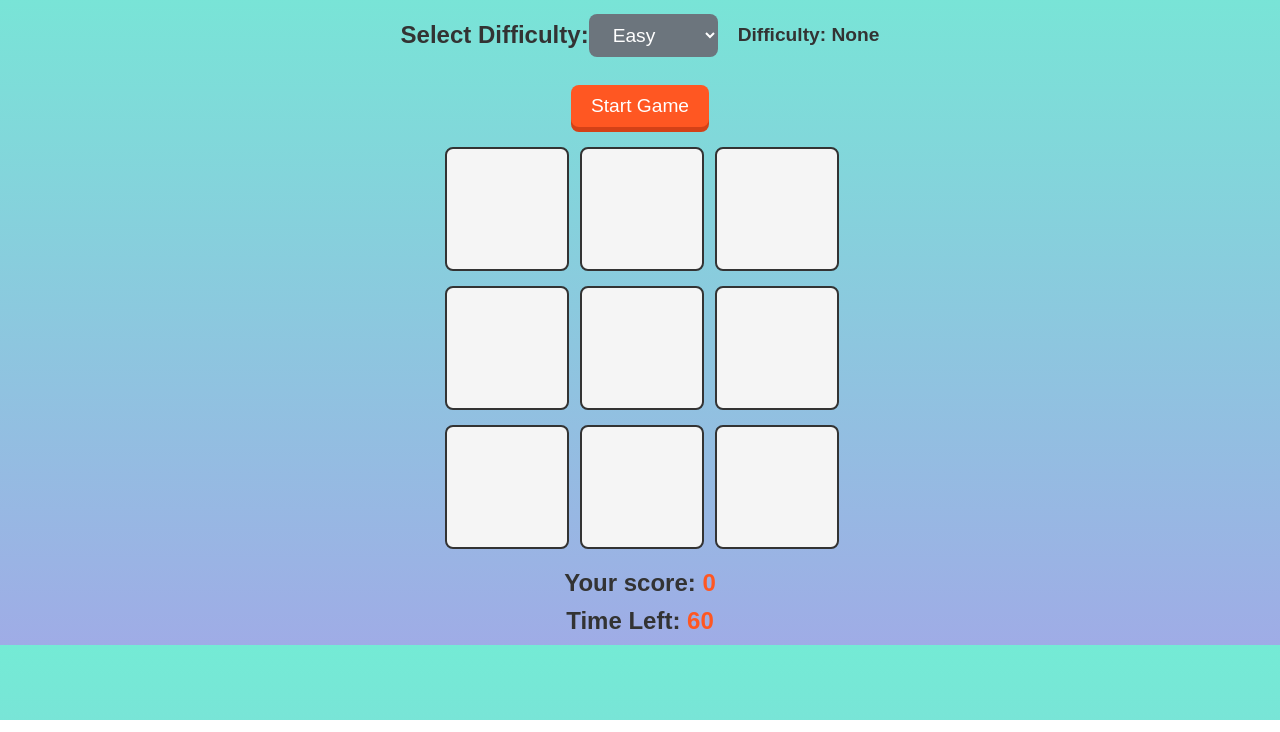
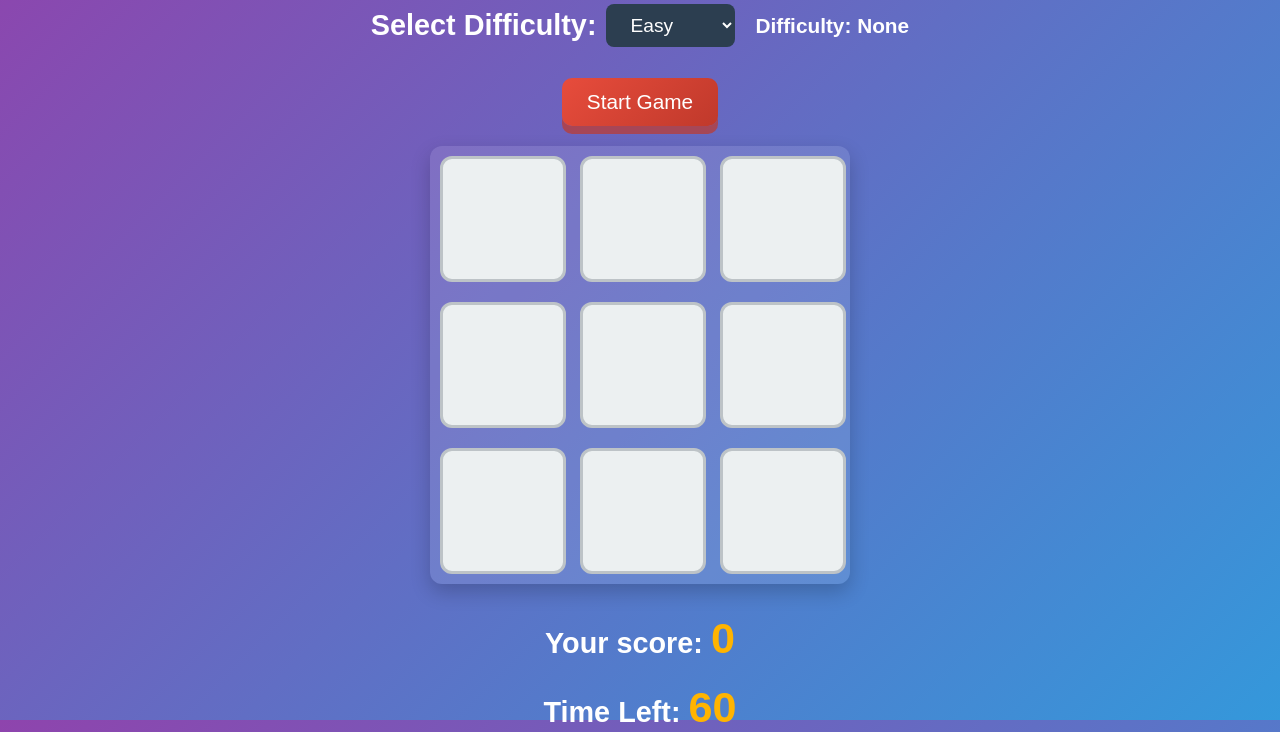
Before and after one commit to ayushsingh257/Whack-a-Mole, a plain HTML site: page index.html in a window 1280 px wide. Shown: the part 80-812 px from the top of the page. Drawn offline with Linux system fonts and the light colour scheme.

Commit message:
code_done

```diff
--- a/script.js
+++ b/script.js
@@ -37,6 +37,14 @@ squares.forEach(square => {
       result++;
       scoreDisplay.textContent = result;
       hitPosition = null;
+    } else {
+      // End the game if a wrong square is clicked
+      clearInterval(timerId);
+      clearInterval(countDownTimerId);
+      alert(`GAME OVER! You clicked the wrong box. Your final score is ${result}`);
+      startButton.textContent = 'Restart Game';
+      startButton.style.display = 'inline-block'; // Show the button
+      difficultyDisplay.style.display = 'none'; // Hide difficulty display
     }
   });
 });
--- a/styles.css
+++ b/styles.css
@@ -3,19 +3,26 @@ body {
     font-family: 'Arial', sans-serif;
     margin: 0;
     padding: 0;
-    background: linear-gradient(to bottom, #74ebd5, #9face6);
-    color: #333;
+    background: linear-gradient(135deg, #8e44ad, #3498db);
+    color: #ffffff;
     text-align: center;
+    height: 100vh;
+    display: flex;
+    flex-direction: column;
+    justify-content: center;
+    align-items: center;
 }
 
+/* Title */
 h1 {
     margin: 20px 0;
-    font-size: 2.5em;
-    color: #222;
+    font-size: 3em;
+    color: #ffffff;
+    text-shadow: 2px 2px 4px rgba(0, 0, 0, 0.5);
 }
 
 h2 {
-    font-size: 1.5em;
+    font-size: 1.8em;
     margin: 10px 0;
 }
 
@@ -27,24 +34,24 @@ h2 {
 
 /* Button Styles */
 #start-button {
-    padding: 10px 20px;
-    font-size: 1.2em;
-    background-color: #ff5722;
+    padding: 12px 25px;
+    font-size: 1.3em;
+    background: linear-gradient(135deg, #e74c3c, #c0392b);
     color: white;
     border: none;
-    border-radius: 8px;
+    border-radius: 10px;
     cursor: pointer;
-    box-shadow: 0 5px #d44117;
-    transition: transform 0.2s;
+    box-shadow: 0 8px rgba(192, 57, 43, 0.7);
+    transition: transform 0.2s, background 0.3s;
 }
 
 #start-button:active {
-    transform: translateY(3px);
-    box-shadow: 0 2px #d44117;
+    transform: translateY(5px);
+    box-shadow: 0 4px rgba(192, 57, 43, 0.7);
 }
 
 #start-button:hover {
-    background-color: #e64a19;
+    background: linear-gradient(135deg, #ff6b6b, #e74c3c);
 }
 
 /* Difficulty Dropdown Styles */
@@ -53,12 +60,13 @@ h2 {
     justify-content: center;
     align-items: center;
     margin-bottom: 20px;
+    gap: 10px;
 }
 
 #difficulty-select {
     padding: 10px 20px;
     font-size: 1.2em;
-    background-color: #6c757d;
+    background-color: #2c3e50;
     color: white;
     border: none;
     border-radius: 8px;
@@ -67,14 +75,14 @@ h2 {
 }
 
 #difficulty-select:hover {
-    background-color: #5a6268;
+    background-color: #2c77c3;
 }
 
-/* Difficulty Display Styles */
+/* Difficulty Display */
 #difficulty-display {
-    font-size: 1.2em;
-    color: #333;
-    margin-left: 20px;
+    font-size: 1.3em;
+    color: #ffffff;
+    margin-left: 10px;
     font-weight: bold;
 }
 
@@ -82,35 +90,42 @@ h2 {
 .grid {
     display: grid;
     grid-template-columns: repeat(3, 120px);
-    gap: 15px;
+    gap: 20px;
     justify-content: center;
     margin: 20px auto;
+    padding: 10px;
+    border-radius: 12px;
+    background: rgba(255, 255, 255, 0.1);
+    box-shadow: 0 8px 20px rgba(0, 0, 0, 0.2);
 }
 
 .square {
     width: 120px;
     height: 120px;
-    background-color: #f5f5f5;
-    border: 2px solid #333;
-    border-radius: 8px;
-    transition: background-color 0.3s;
+    background: #ecf0f1;
+    border: 3px solid #bdc3c7;
+    border-radius: 12px;
+    transition: transform 0.2s, background-color 0.3s;
     cursor: pointer;
     position: relative;
 }
 
 .square:hover {
-    background-color: #dcdcdc;
+    background-color: #bdc3c7;
+    transform: scale(1.1);
 }
 
 .mole {
     background: url('mole.jpg') no-repeat center center;
     background-size: cover;
+    border-radius: 12px;
 }
 
 /* Score and Timer */
 #score, #time-left {
     font-weight: bold;
-    color: #ff5722;
+    color: #ffb400;
+    font-size: 1.5em;
 }
 
 /* Hide the button dynamically */
```
